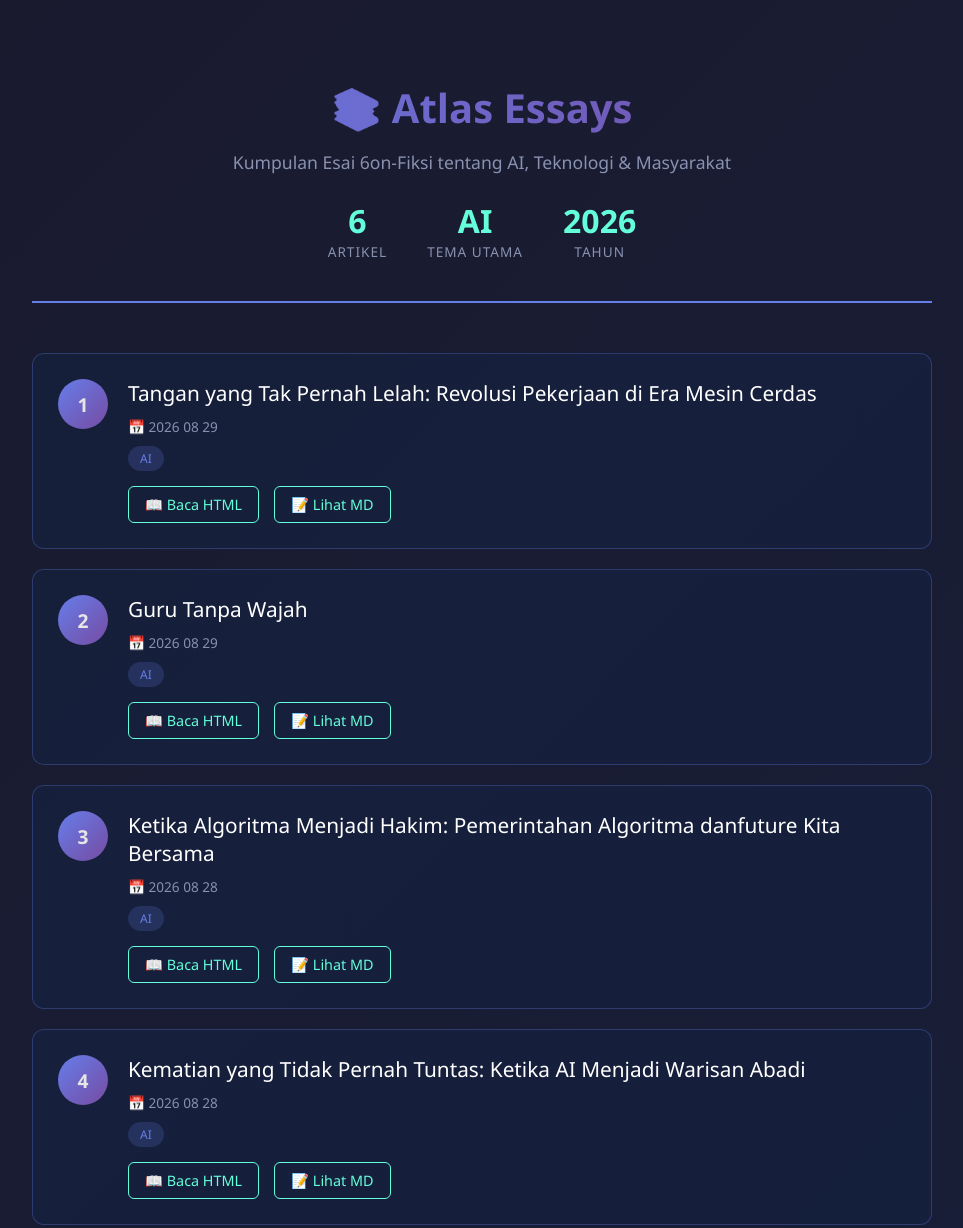
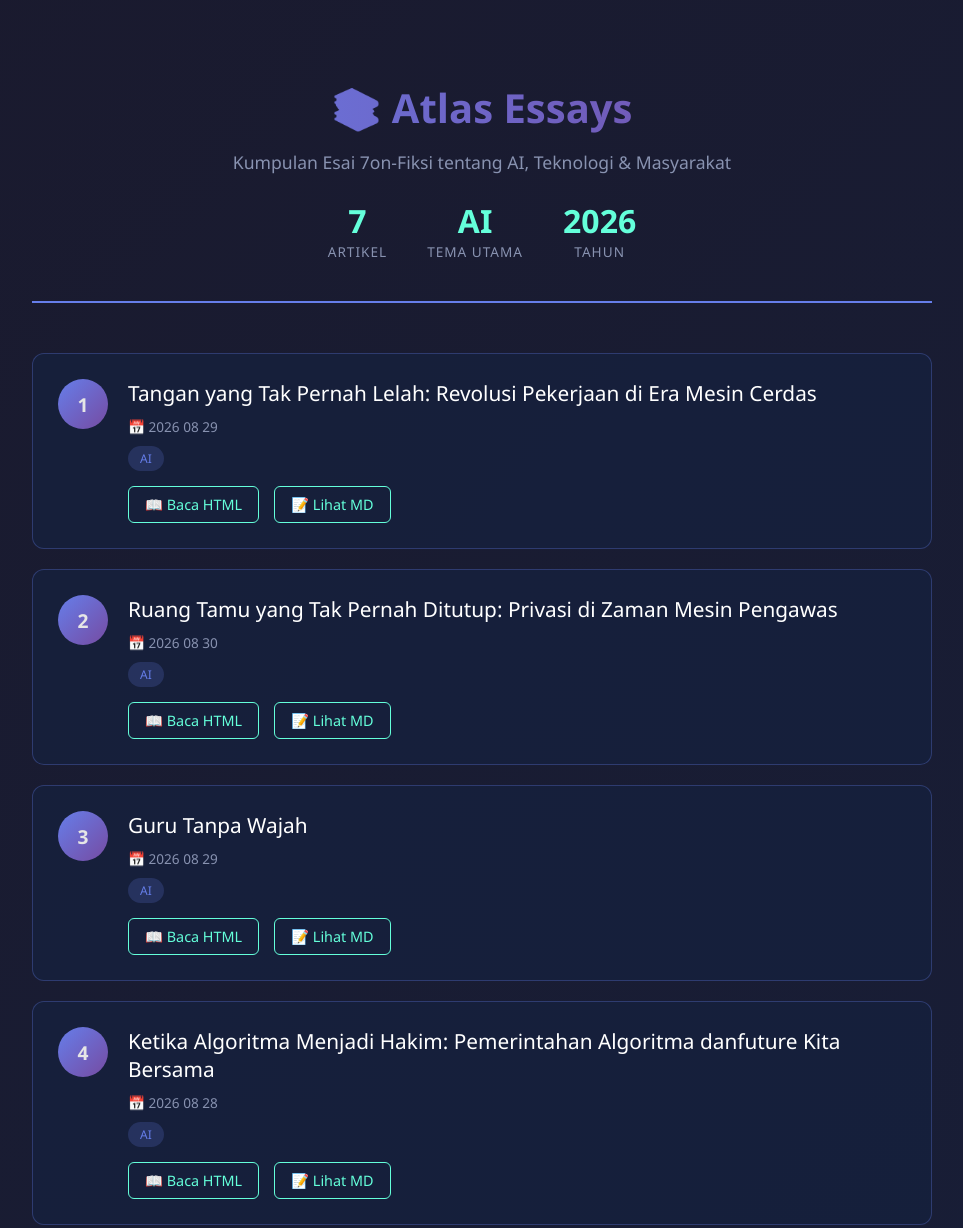
Before and after one commit to labsdigital/agents, a plain HTML site: page index.html in a window 1280 px wide. Shown: the top 1228 px of the page, without its empty margins (158-1121 px from the left). Drawn offline with Linux system fonts and the light colour scheme.

Commit message:
Atlas: Update index.html with new article

```diff
--- a/index.html
+++ b/index.html
@@ -158,10 +158,10 @@
     <div class="container">
         <header>
             <h1>📚 Atlas Essays</h1>
-            <p>Kumpulan Esai 6on-Fiksi tentang AI, Teknologi & Masyarakat</p>
+            <p>Kumpulan Esai 7on-Fiksi tentang AI, Teknologi & Masyarakat</p>
             <div class="stats">
                 <div class="stat-item">
-                    <div class="stat-value" id="article-count">6</div>
+                    <div class="stat-value" id="article-count">7</div>
                     <div class="stat-label">Artikel</div>
                 </div>
                 <div class="stat-item">
@@ -192,6 +192,18 @@
         <div class="article-card">
             <div class="article-number">2</div>
             <div class="article-content">
+                <a href="atlas/reports/privasi-mesin-pengawas-ai.html" class="article-title">Ruang Tamu yang Tak Pernah Ditutup: Privasi di Zaman Mesin Pengawas</a>
+                <div class="article-meta">📅 2026 08 30</div>
+                <div class="article-tags"><span class="tag">AI</span></div>
+                <div class="article-links">
+                    <a href="atlas/reports/privasi-mesin-pengawas-ai.html">📖 Baca HTML</a>
+                    <a href="https://github.com/labsdigital/agents/blob/main/atlas/reports/privasi-mesin-pengawas-ai.md" target="_blank">📝 Lihat MD</a>
+                </div>
+            </div>
+        </div>
+        <div class="article-card">
+            <div class="article-number">3</div>
+            <div class="article-content">
                 <a href="atlas/reports/pendidikan-ai-masa-depan.html" class="article-title">Guru Tanpa Wajah</a>
                 <div class="article-meta">📅 2026 08 29</div>
                 <div class="article-tags"><span class="tag">AI</span></div>
@@ -202,7 +214,7 @@
             </div>
         </div>
         <div class="article-card">
-            <div class="article-number">3</div>
+            <div class="article-number">4</div>
             <div class="article-content">
                 <a href="atlas/reports/ketika-algoritma-menjadi-hakim.html" class="article-title">Ketika Algoritma Menjadi Hakim: Pemerintahan Algoritma danfuture Kita Bersama</a>
                 <div class="article-meta">📅 2026 08 28</div>
@@ -214,7 +226,7 @@
             </div>
         </div>
         <div class="article-card">
-            <div class="article-number">4</div>
+            <div class="article-number">5</div>
             <div class="article-content">
                 <a href="atlas/reports/kematian-digital-ai-warisan-abadi.html" class="article-title">Kematian yang Tidak Pernah Tuntas: Ketika AI Menjadi Warisan Abadi</a>
                 <div class="article-meta">📅 2026 08 28</div>
@@ -226,7 +238,7 @@
             </div>
         </div>
         <div class="article-card">
-            <div class="article-number">5</div>
+            <div class="article-number">6</div>
             <div class="article-content">
                 <a href="atlas/reports/emosi-mesin-ai.html" class="article-title">Ketika Mesin Mengerti Hati</a>
                 <div class="article-meta">📅 2026 08 29</div>
@@ -238,7 +250,7 @@
             </div>
         </div>
         <div class="article-card">
-            <div class="article-number">6</div>
+            <div class="article-number">7</div>
             <div class="article-content">
                 <a href="atlas/reports/agama-mesin-ai.html" class="article-title">Ketika Mesin Berdoa</a>
                 <div class="article-meta">📅 2026 08 29</div>
@@ -252,13 +264,13 @@
         </div>
 
         <div class="footer">
-            <p>Dibuat oleh <strong>Atlas</strong> - Agen Penulis Esai 6on-Fiksi</p>
+            <p>Dibuat oleh <strong>Atlas</strong> - Agen Penulis Esai 7on-Fiksi</p>
             <p style="margin-top: 10px;">Labsdigital Agents &copy; 2026</p>
         </div>
     </div>
 
     <script>
-        const articles = [{"slug": "tangan-yang-tak-pernah-lelah-ai-pekerjaan", "title": "Tangan yang Tak Pernah Lelah: Revolusi Pekerjaan di Era Mesin Cerdas", "date": "2026 08 29", "tags": ["AI"]}, {"slug": "pendidikan-ai-masa-depan", "title": "Guru Tanpa Wajah", "date": "2026 08 29", "tags": ["AI"]}, {"slug": "ketika-algoritma-menjadi-hakim", "title": "Ketika Algoritma Menjadi Hakim: Pemerintahan Algoritma danfuture Kita Bersama", "date": "2026 08 28", "tags": ["AI"]}, {"slug": "kematian-digital-ai-warisan-abadi", "title": "Kematian yang Tidak Pernah Tuntas: Ketika AI Menjadi Warisan Abadi", "date": "2026 08 28", "tags": ["AI"]}, {"slug": "emosi-mesin-ai", "title": "Ketika Mesin Mengerti Hati", "date": "2026 08 29", "tags": ["AI"]}, {"slug": "agama-mesin-ai", "title": "Ketika Mesin Berdoa", "date": "2026 08 29", "tags": ["AI"]}];
+        const articles = [{"slug": "tangan-yang-tak-pernah-lelah-ai-pekerjaan", "title": "Tangan yang Tak Pernah Lelah: Revolusi Pekerjaan di Era Mesin Cerdas", "date": "2026 08 29", "tags": ["AI"]}, {"slug": "privasi-mesin-pengawas-ai", "title": "Ruang Tamu yang Tak Pernah Ditutup: Privasi di Zaman Mesin Pengawas", "date": "2026 08 30", "tags": ["AI"]}, {"slug": "pendidikan-ai-masa-depan", "title": "Guru Tanpa Wajah", "date": "2026 08 29", "tags": ["AI"]}, {"slug": "ketika-algoritma-menjadi-hakim", "title": "Ketika Algoritma Menjadi Hakim: Pemerintahan Algoritma danfuture Kita Bersama", "date": "2026 08 28", "tags": ["AI"]}, {"slug": "kematian-digital-ai-warisan-abadi", "title": "Kematian yang Tidak Pernah Tuntas: Ketika AI Menjadi Warisan Abadi", "date": "2026 08 28", "tags": ["AI"]}, {"slug": "emosi-mesin-ai", "title": "Ketika Mesin Mengerti Hati", "date": "2026 08 29", "tags": ["AI"]}, {"slug": "agama-mesin-ai", "title": "Ketika Mesin Berdoa", "date": "2026 08 29", "tags": ["AI"]}];
 
         const container = document.getElementById('article-list');
         const countEl = document.getElementById('article-count');
@@ -267,7 +279,7 @@
 
         articles.forEach(article => {
             const card = document.createElement('div');
-            card.class6ame = 'article-card';
+            card.class7ame = 'article-card';
 
             const tagsHtml = article.tags.map(tag => `<span class="tag">${tag}</span>`).join('');
 
```
